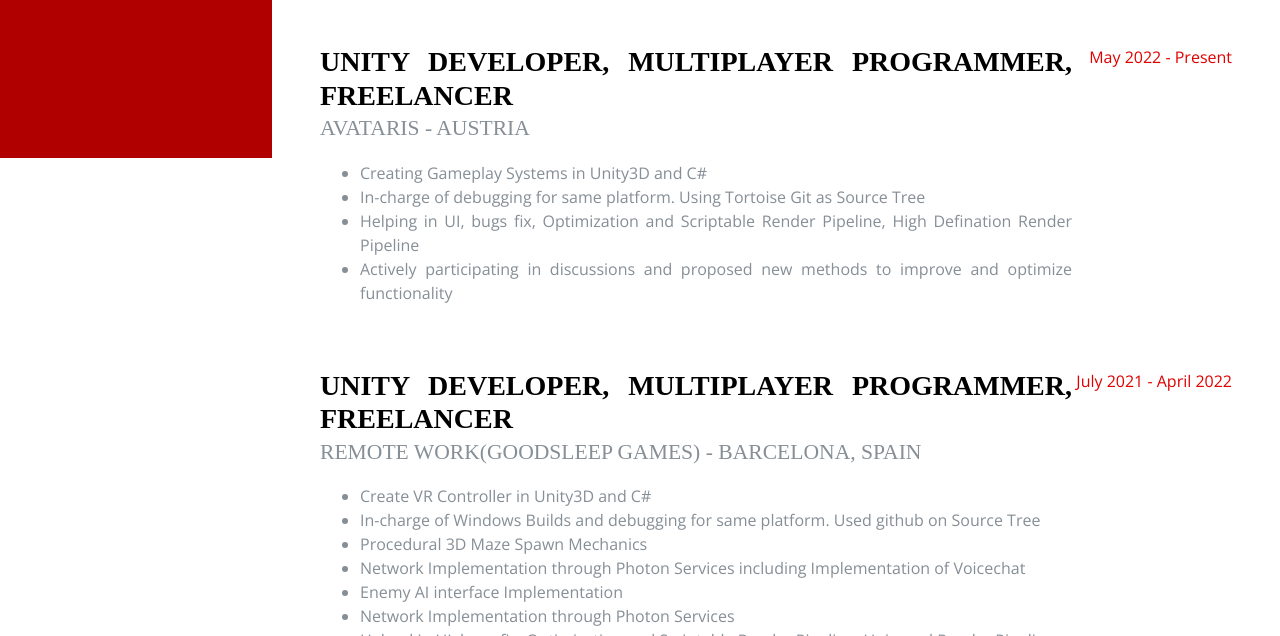
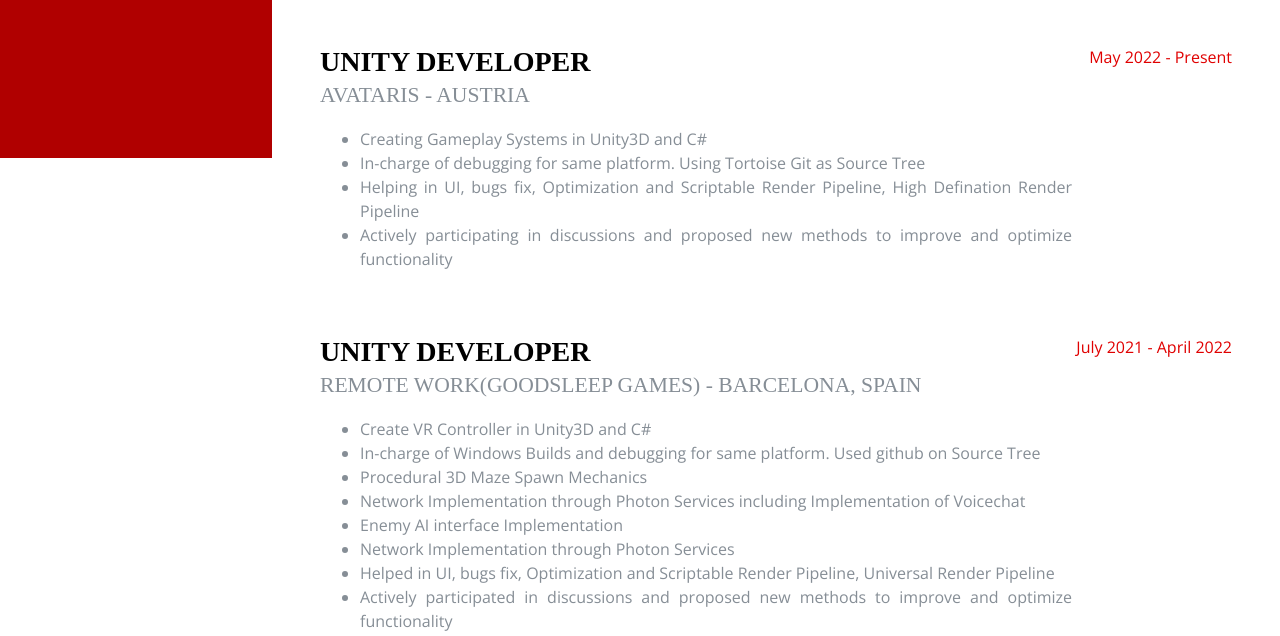
Before and after one commit to Nikk2307/MyWebsite.github.io, a website: page resume/index.html in a window 1280 px wide. Shown: the part 642-1278 px from the top of the page. Drawn offline with nearby package versions, Linux system fonts and the light colour scheme; no server answers; a web font is replaced by a local one.

Commit message:
v5.2
-Updated info

```diff
--- a/resume/index.html
+++ b/resume/index.html
@@ -136,7 +136,7 @@
 
           <div class="resume-item d-flex flex-column flex-md-row mb-5">
             <div class="resume-content mr-auto">
-              <h3 class="mb-0">Unity Developer, Multiplayer Programmer, Freelancer</h3>
+              <h3 class="mb-0">Unity Developer</h3>
               <div class="subheading mb-3">Avataris - Austria</div>
               <ul>
                   <li>Creating Gameplay Systems in Unity3D and C#</li>
@@ -152,7 +152,7 @@
 
           <div class="resume-item d-flex flex-column flex-md-row mb-5">
             <div class="resume-content mr-auto">
-              <h3 class="mb-0">Unity Developer, Multiplayer Programmer, Freelancer</h3>
+              <h3 class="mb-0">Unity Developer</h3>
               <div class="subheading mb-3">Remote Work(GoodSleep Games) - Barcelona, Spain</div>
               <ul>
                   <li>Create VR Controller in Unity3D and C#</li>
```
